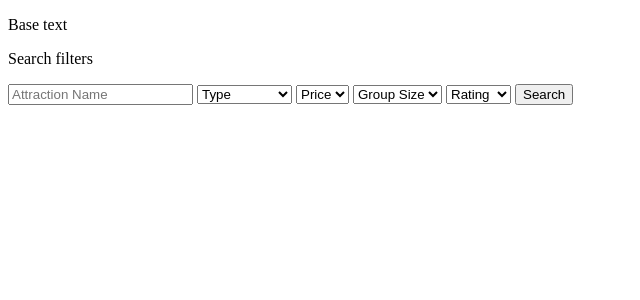
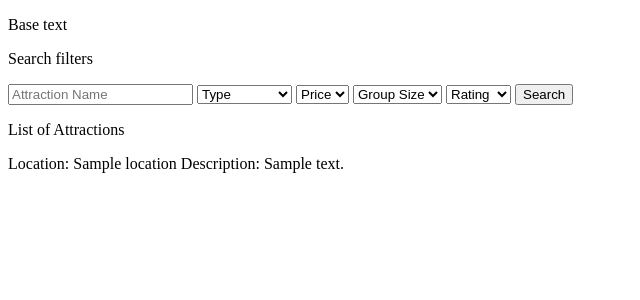
Before and after one commit to mcaveety/FBLA-Tourism-Search, a Flask app: template templates/table.html in a window 1280 px wide. Shown: the top 300 px of the page, without its empty margins (0-640 px from the left). Run offline with Flask 2, Linux system fonts and the light colour scheme; the template is opened without the code that fills it: most values are stand-ins (such as "Sample title", 1, 10 or a date in 2020).

Commit message:
added for loop with jinja

```diff
--- a/templates/table.html
+++ b/templates/table.html
@@ -39,4 +39,12 @@
     <input type="submit" value="Search">
 </form>
 
+<p>List of Attractions</p>
+{% for location in array %}
+
+Location: {{ location["name"] }}
+Description: {{ location["description"] }}
+
+{% endfor %}
+
 {% endblock %}
```
